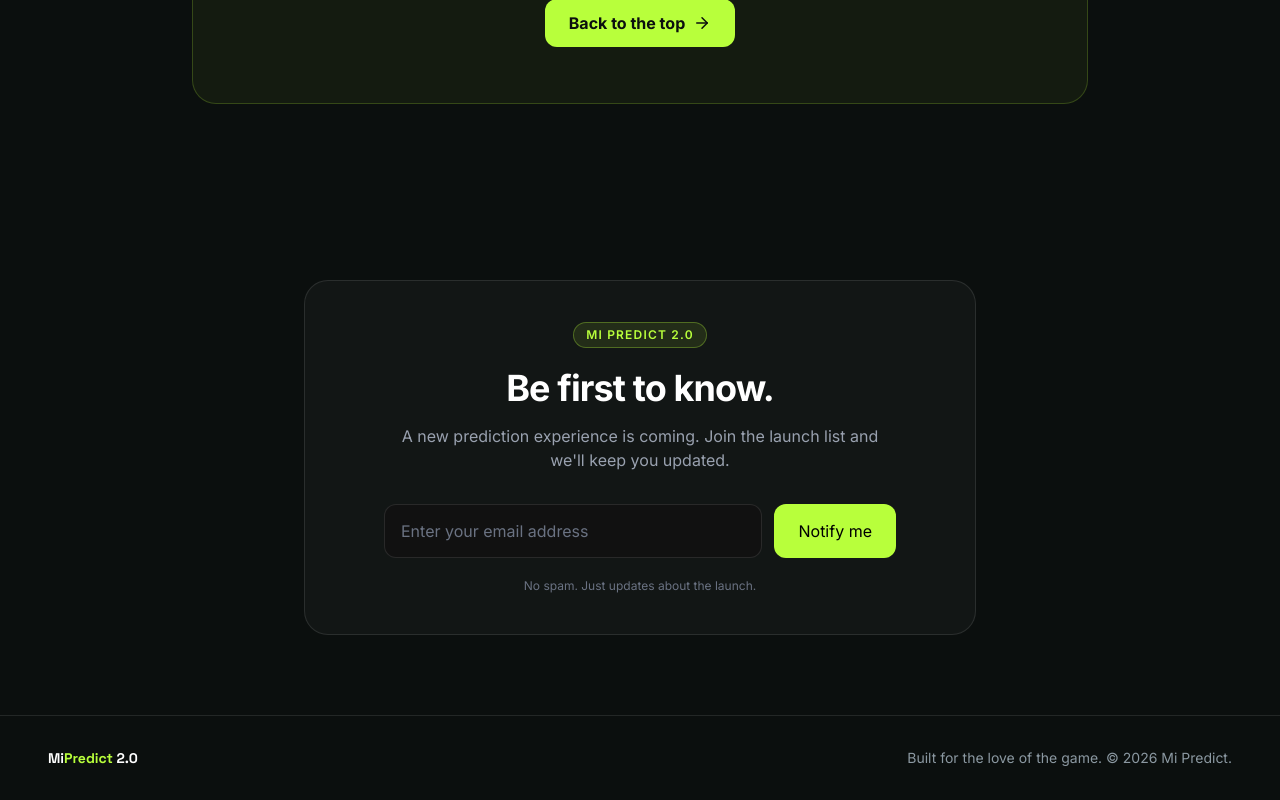
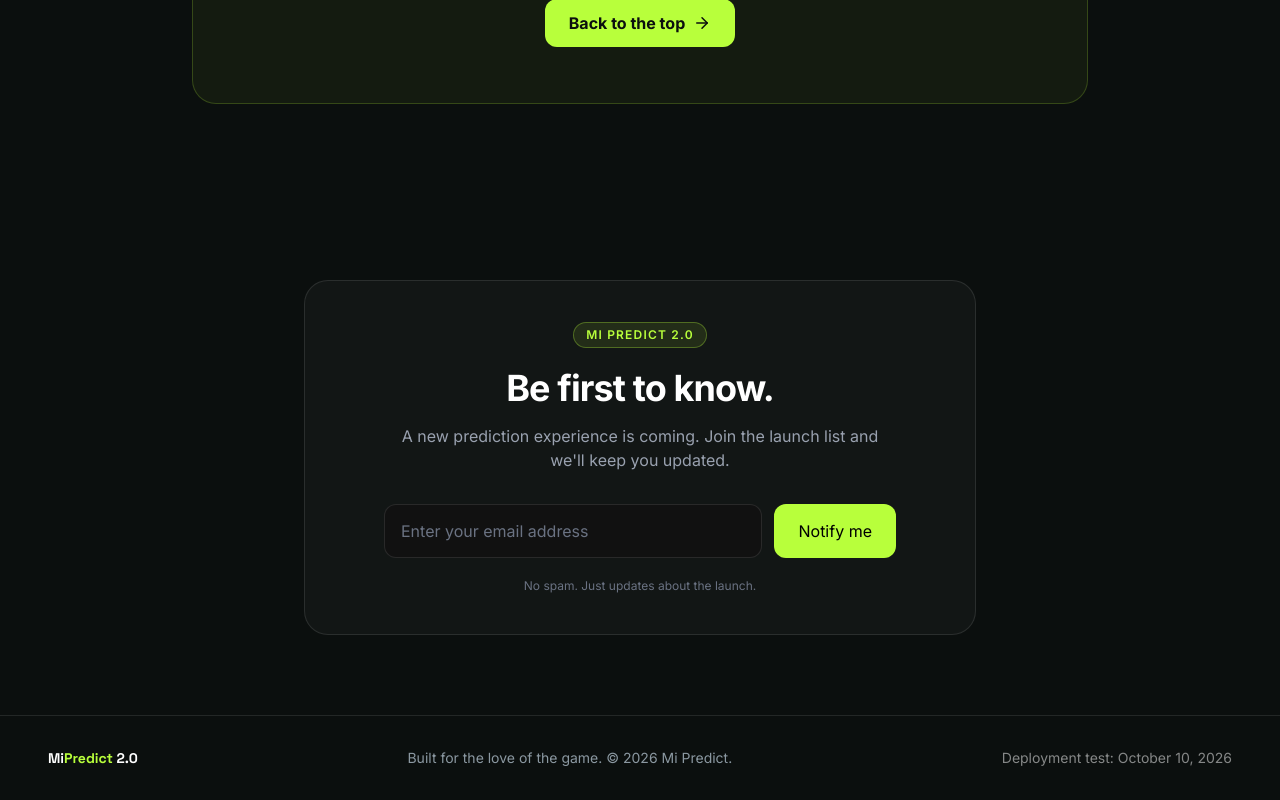
Before and after one commit to mightybajnr/mipredict2.0, a React (Vite) app: page / in a window 1280 px wide. Shown: the part 2002-2802 px from the top of the page. Built offline with nearby package versions, Linux system fonts and the light colour scheme.

Commit message:
test: verify Cloudflare Pages auto deployment

```diff
--- a/src/App.jsx
+++ b/src/App.jsx
@@ -299,6 +299,9 @@ export default function App() {
             Built for the love of the game. © {new Date().getFullYear()} Mi
             Predict.
           </p>
+          <div className="py-2 text-center text-xs text-white/50 sm:py-0 sm:text-sm">
+            Deployment test: October 10, 2026
+          </div>
         </div>
       </footer>
     </main>
```
